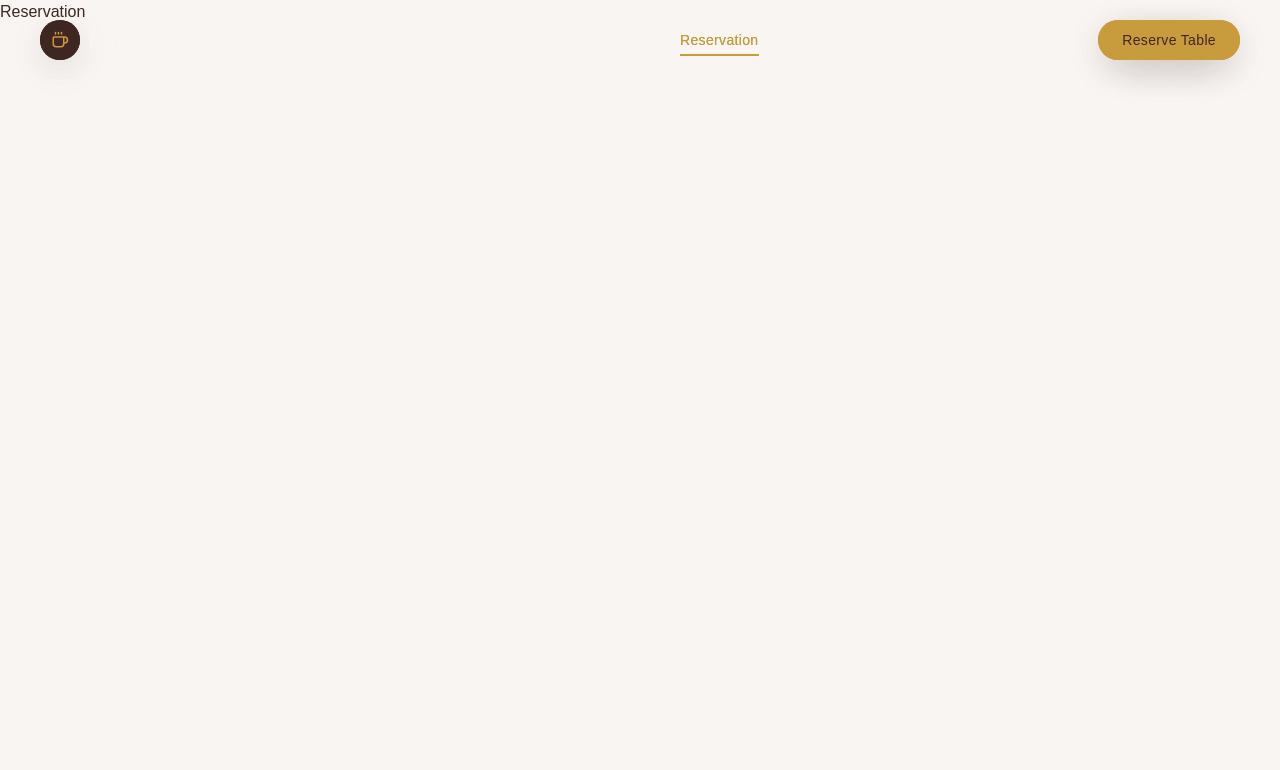
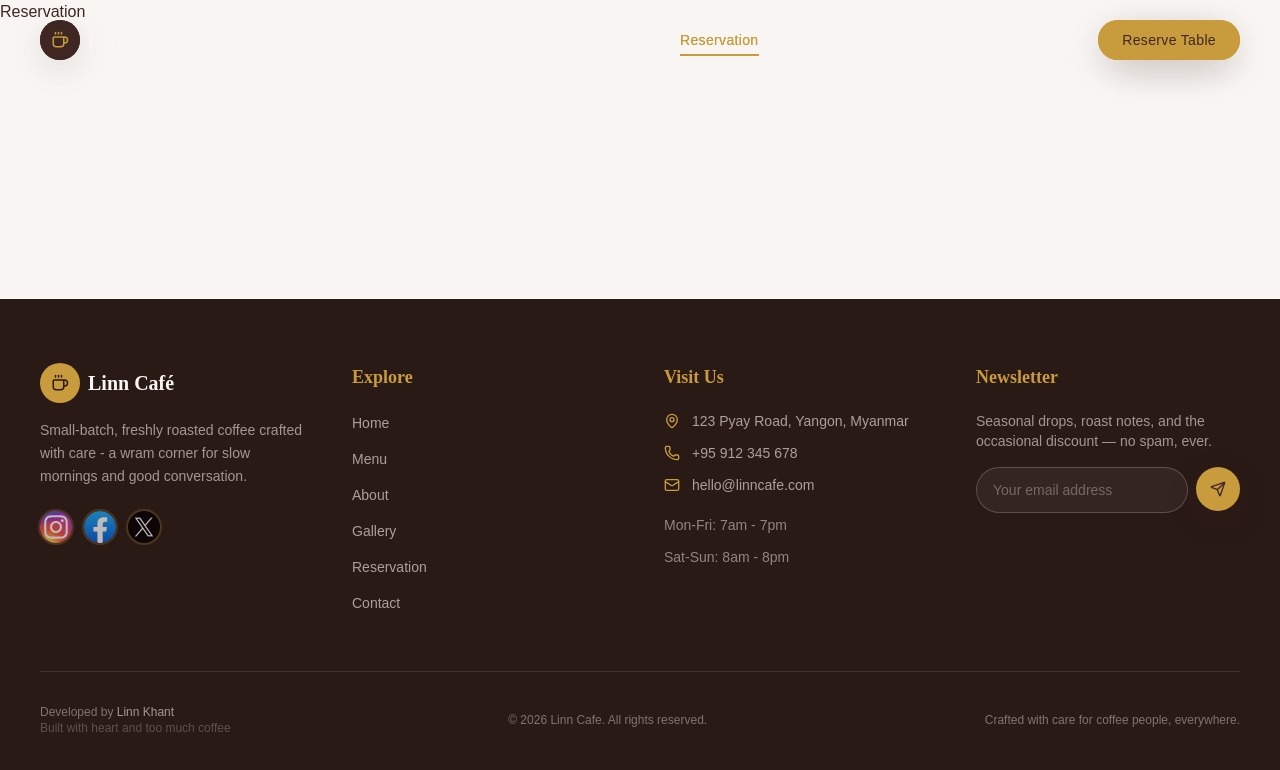
Before and after one commit to coffeeespresso343/linn-cafe, a React (Vite) app: page /reservation in a window 1280 px wide. Shown: the top 770 px of the page. Built offline with nearby package versions, Linux system fonts and the light colour scheme.

Commit message:
Added Footer

```diff
--- /dev/null
+++ b/src/components/Footer.jsx
@@ -0,0 +1,133 @@
+import { Coffee, Mail, MapPin, Phone } from "lucide-react";
+import { Link } from "react-router-dom";
+import NewsletterForm from "./NewsletterForm";
+
+const LINKS = [
+  { to: "/", label: "Home" },
+  { to: "/menu", label: "Menu" },
+  { to: "/about", label: "About" },
+  { to: "/gallery", label: "Gallery" },
+  { to: "/reservation", label: "Reservation" },
+  { to: "/contact", label: "Contact" },
+];
+
+const SOCIAL_LINKS = [
+  { id: 1, href: "#", src: "/instagram.svg", alt: "Instagram" },
+  { id: 2, href: "#", src: "/facebook.svg", alt: "Facebook" },
+];
+const Footer = () => {
+  return (
+    <footer className="relative overflow-hidden bg-espresso-dark text-cream">
+      <div className="container-page py-16">
+        <div className="grid grid-cols-1 gap-12 md:grid-cols-2 lg:grid-cols-4">
+          <div>
+            <Link to="/" className="mb-4 flex items-center gap-2">
+              <span className="flex h-10 w-10 items-center justify-center rounded-full bg-gold text-espresso-dark">
+                <Coffee size={18} />
+              </span>
+              <span className="font-display text-xl font-semibold">
+                Linn Caf&eacute;
+              </span>
+            </Link>
+            <p className="max-w-xs font-body text-sm leading-relaxed text-latte/70">
+              Small-batch, freshly roasted coffee crafted with care - a wram
+              corner for slow mornings and good conversation.
+            </p>
+            <div className="mt-6 flex gap-3">
+              <a href="#">
+                <img
+                  src="/instagram.svg"
+                  alt="Instagram Logo"
+                  className="h-8 w-8 rounded-full object-cover ring-2 ring-gold/30 opacity-70 hover:opacity-90 hover:scale-110"
+                />
+              </a>
+              <a href="#">
+                <img
+                  src="/facebook.svg"
+                  alt="Facebook Logo"
+                  className="h-8 w-8 rounded-full object-cover ring-2 ring-gold/30 opacity-70 hover:opacity-90 hover:scale-110"
+                />
+              </a>
+              <a href="#">
+                <img
+                  src="/x.png"
+                  alt="X Logo"
+                  className="h-8 w-8 rounded-full object-cover ring-2 ring-gold/30 opacity-70 hover:opacity-90 hover:scale-110"
+                />
+              </a>
+            </div>
+          </div>
+
+          <div>
+            <h4 className="mb-5 font-display text-lg font-semibold text-gold">
+              Explore
+            </h4>
+            <ul className="space-y-3">
+              {LINKS.map((link) => (
+                <li key={link.to}>
+                  <Link
+                    to={link.to}
+                    className="font-body text-sm text-latte/75 transition-colors hover:text-gold hover:underline"
+                  >
+                    {link.label}
+                  </Link>
+                </li>
+              ))}
+            </ul>
+          </div>
+
+          <div>
+            <h4 className="mb-5 font-display text-lg font-semibold text-gold">
+              Visit Us
+            </h4>
+            <ul className="space-y-3 font-body text-sm text-latte/75">
+              <li className="flex items-center gap-3">
+                <MapPin size={16} className="shrink-0 text-gold" />
+                <span>123 Pyay Road, Yangon, Myanmar</span>
+              </li>
+              <li className="flex items-center gap-3">
+                <Phone size={16} className="shrink-0 text-gold" />
+                <span>+95 912 345 678</span>
+              </li>
+              <li className="flex items-center gap-3">
+                <Mail size={16} className="shrink-0 text-gold" />
+                <span>hello@linncafe.com</span>
+              </li>
+              <li className="pt-2 text-latte/60">Mon-Fri: 7am - 7pm</li>
+              <li className="text-latte/60">Sat-Sun: 8am - 8pm</li>
+            </ul>
+          </div>
+
+          <div>
+            <h4 className="mb-5 font-display text-lg font-semibold text-gold">
+              Newsletter
+            </h4>
+            <p className="mb-4 font-body text-sm text-latte/70">
+              Seasonal drops, roast notes, and the occasional discount — no
+              spam, ever.
+            </p>
+            <NewsletterForm compact />
+          </div>
+        </div>
+
+        <div className="mt-14 flex flex-col items-center justify-between gap-4 border-t border-cream/10 pt-8 text-center font-body text-xs text-latte/50 sm:flex-row sm:text-left">
+          <div>
+            <p>
+              Developed by <span className="text-latte/70">Linn Khant</span>
+            </p>
+            <p className="text-latte/30">
+              Built with heart and too much coffee
+            </p>
+          </div>
+          <p>
+            &copy; {new Date().getFullYear()} Linn Cafe. All rights reserved.
+          </p>
+
+          <p>Crafted with care for coffee people, everywhere.</p>
+        </div>
+      </div>
+    </footer>
+  );
+};
+
+export default Footer;
--- a/src/layouts/MainLayout.jsx
+++ b/src/layouts/MainLayout.jsx
@@ -1,6 +1,7 @@
 import React from "react";
 import Navbar from "../components/Navbar";
 import { Outlet } from "react-router-dom";
+import Footer from "../components/Footer";
 
 const MainLayout = () => {
   return (
@@ -10,6 +11,7 @@ const MainLayout = () => {
       <main className="flex-1">
         <Outlet />
       </main>
+      <Footer />
     </div>
   );
 };
--- a/src/pages/Home.jsx
+++ b/src/pages/Home.jsx
@@ -197,7 +197,7 @@ const Home = () => {
         <div className="container-page">
           <SectionTitle
             eyebrow="Kind Words"
-            title="What Our Gusts Say"
+            title="What Our Guests Say"
             subtitle="Real feedback from the regulars who make Linn Cafe feel like home."
           />
           <div className="grid grid-cols-1 gap-6 sm:grid-cols-2 lg:grid-cols-4">
```
Also changed, not shown: public/facebook.svg (added), public/x.png (added).
